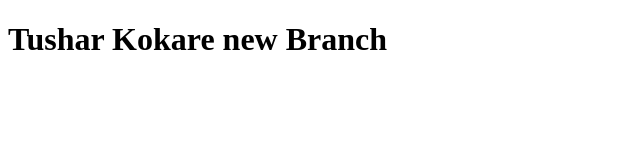
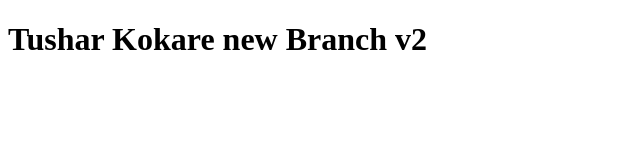
Before and after one commit to tushar-git-10/Demo-, a plain HTML site: page index.html in a window 1280 px wide. Shown: the full height of the page, 0-640 px from the left. Drawn offline with Linux system fonts and the light colour scheme.

Commit message:
Update index.html

```diff
--- a/index.html
+++ b/index.html
@@ -6,6 +6,6 @@
     <title>Document</title>
 </head>
 <body>
-    <h1>Tushar Kokare new Branch </h1>
+    <h1>Tushar Kokare new Branch  v2</h1>
 </body>
 </html>
```
